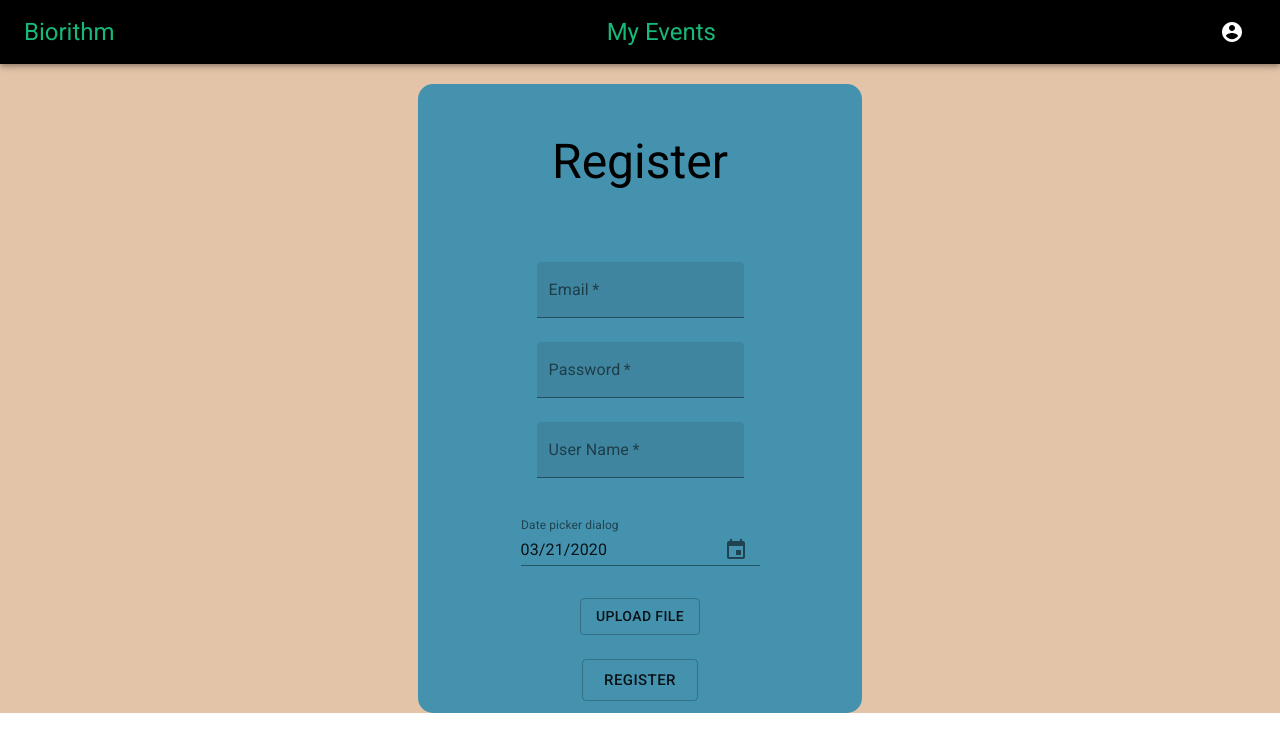
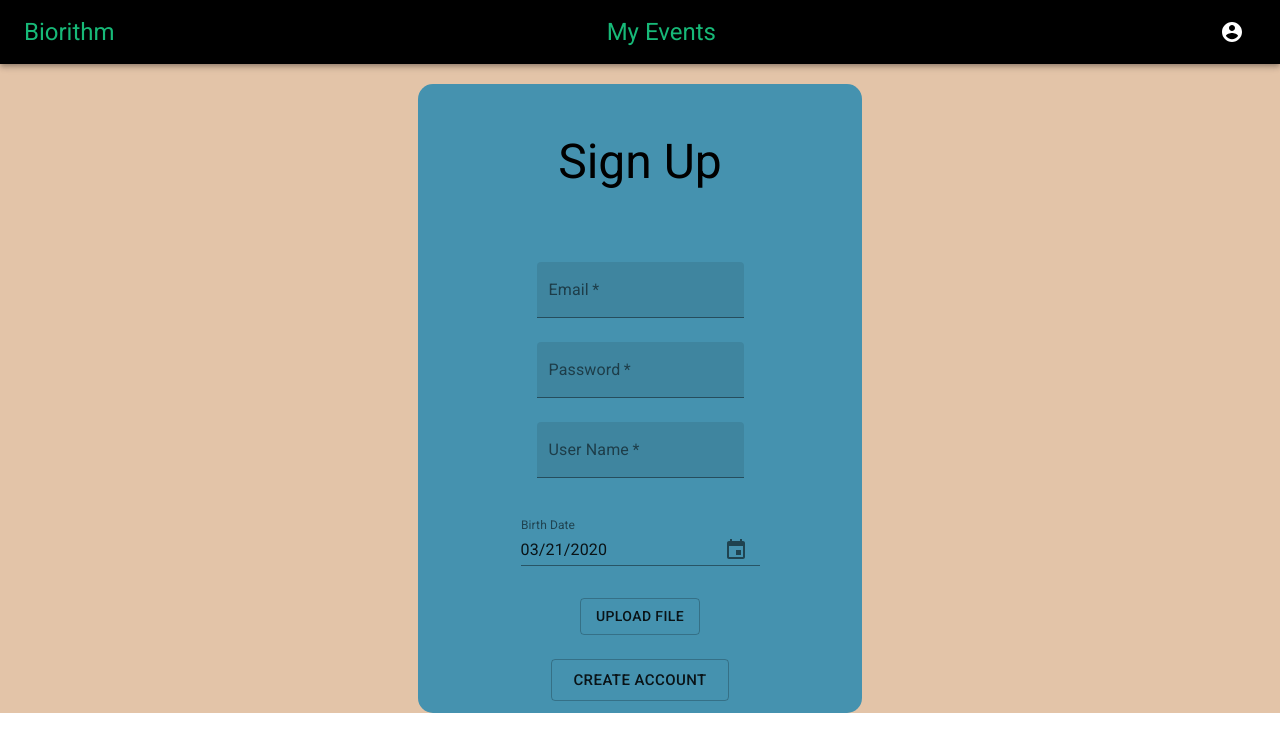
Before and after one commit to SalvadorRomeroB/BioritmoReact, a React (Create React App) app: page /register in a window 1280 px wide. Shown: the top 752 px of the page. Built offline with nearby package versions, Linux system fonts and the light colour scheme.

Commit message:
Redirect user from Sign up

```diff
--- a/src/pages/Create_event.jsx
+++ b/src/pages/Create_event.jsx
@@ -121,7 +121,7 @@ const Create_event = () => {
               className={classes.specialInput}
               margin="normal"
               id="date-picker-dialog"
-              label="Date picker dialog"
+              label="Event Date"
               format="MM/dd/yyyy"
               value={selectedDate}
               onChange={handleDateChange}
--- a/src/pages/Register.jsx
+++ b/src/pages/Register.jsx
@@ -4,9 +4,7 @@ import { makeStyles } from "@material-ui/core/styles";
 import Grid from "@material-ui/core/Grid";
 import { useDispatch } from "react-redux";
 import { register_user } from "../redux/actions/index";
-
-import Layout from "../components/Layout";
-import Colors from "../constants/Colors";
+import { Redirect } from "react-router-dom";
 import FileBase64 from "react-file-base64";
 import "date-fns";
 import DateFnsUtils from "@date-io/date-fns";
@@ -14,6 +12,9 @@ import {
   MuiPickersUtilsProvider,
   KeyboardDatePicker,
 } from "@material-ui/pickers";
+
+import Layout from "../components/Layout";
+import Colors from "../constants/Colors";
 
 const useStyles = makeStyles((theme) => ({
   title: {
@@ -45,6 +46,7 @@ const Signin = () => {
   const [year, setYear] = useState(selectedDate.getFullYear());
   const [month, setMonth] = useState(selectedDate.getMonth());
   const [day, setDay] = useState(selectedDate.getDate());
+  const [redirectUsr, setRedirectUsr] = useState(false);
 
   const handleDateChange = (date) => {
     setSelectedDate(date);
@@ -66,14 +68,14 @@ const Signin = () => {
     };
 
     dispatch(register_user(info_user));
-    setEmail("");
-    setPassword("");
-    setUsername("");
-    setYear(0);
-    setMonth(0);
-    setDay(0);
+    setRedirectUsr(true);
   };
 
+  const redirectUser = () => {
+    if (redirectUsr) {
+      return <Redirect to="/" />;
+    }
+  };
   const getFiles = (file) => {
     setImage(
       file.base64
@@ -85,11 +87,10 @@ const Signin = () => {
 
   const classes = useStyles();
 
-  return (
-    <Layout>
+  const signupForm = () => (
     <Container maxWidth="xs" className={classes.root}>
       <Typography variant="h3" className={classes.title}>
-          Register
+        Sign Up
       </Typography>
       <Grid container className={classes.form} spacing={3}>
         <Grid item xs={12}>
@@ -129,7 +130,7 @@ const Signin = () => {
               className={classes.specialInput}
               margin="normal"
               id="date-picker-dialog"
-                label="Date picker dialog"
+              label="Birth Date"
               format="MM/dd/yyyy"
               value={selectedDate}
               onChange={handleDateChange}
@@ -158,11 +159,17 @@ const Signin = () => {
             className={classes.formButton}
             onClick={(e) => handleLogin(e)}
           >
-              Register
+            Create Account
           </Button>
         </Grid>
       </Grid>
     </Container>
+  );
+
+  return (
+    <Layout>
+      {signupForm()}
+      {redirectUser()}
     </Layout>
   );
 };
--- a/src/pages/Signin.jsx
+++ b/src/pages/Signin.jsx
@@ -107,11 +107,18 @@ const Signin = () => {
     }
   };
 
+  const redirectFromRegister = () => {
+    if (localStorage.getItem("jwt")) {
+      return <Redirect to="/" />;
+    }
+  };
+
   const classes = useStyles();
 
   return (
     <Layout>
       <Container maxWidth="xs" className={classes.root}>
+        {redirectFromRegister()}
         {loginForm()}
         {redirectUser()}
       </Container>
```
Lines whose indentation alone changed are shown as unchanged.
